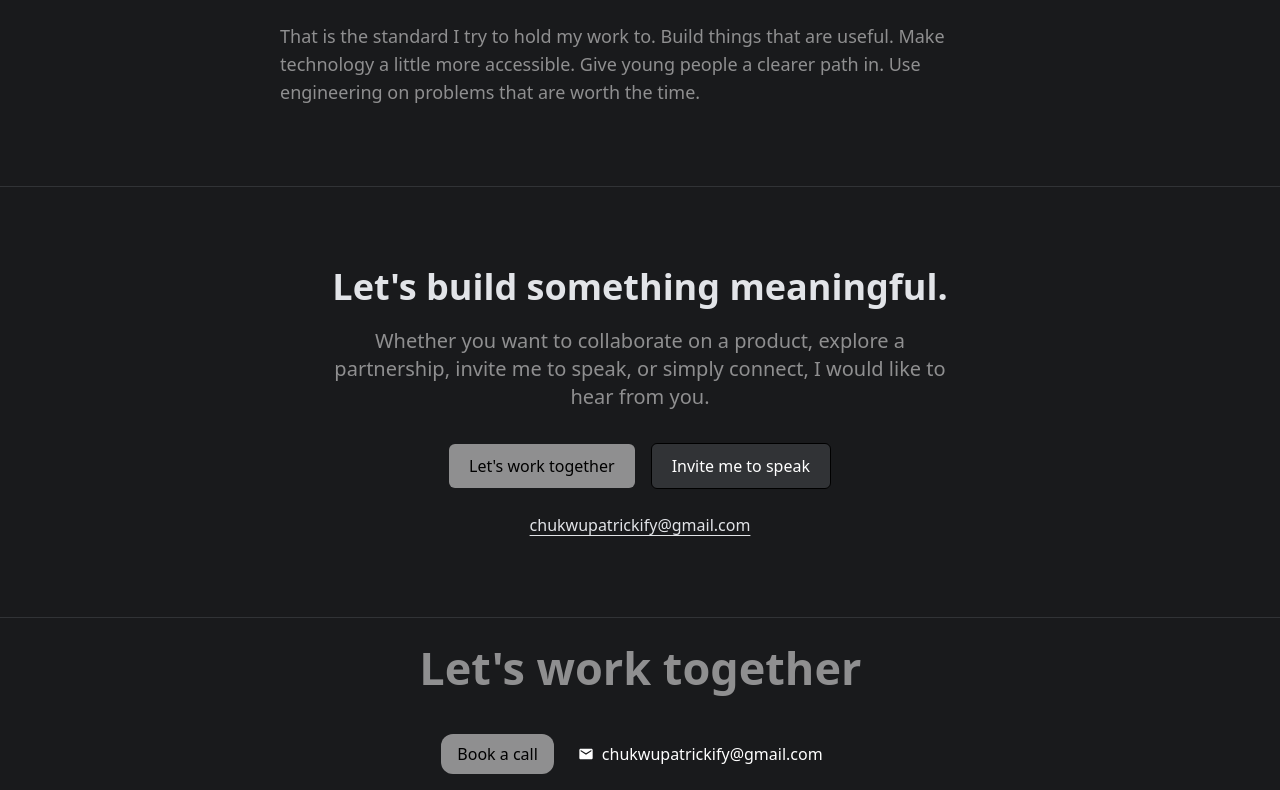
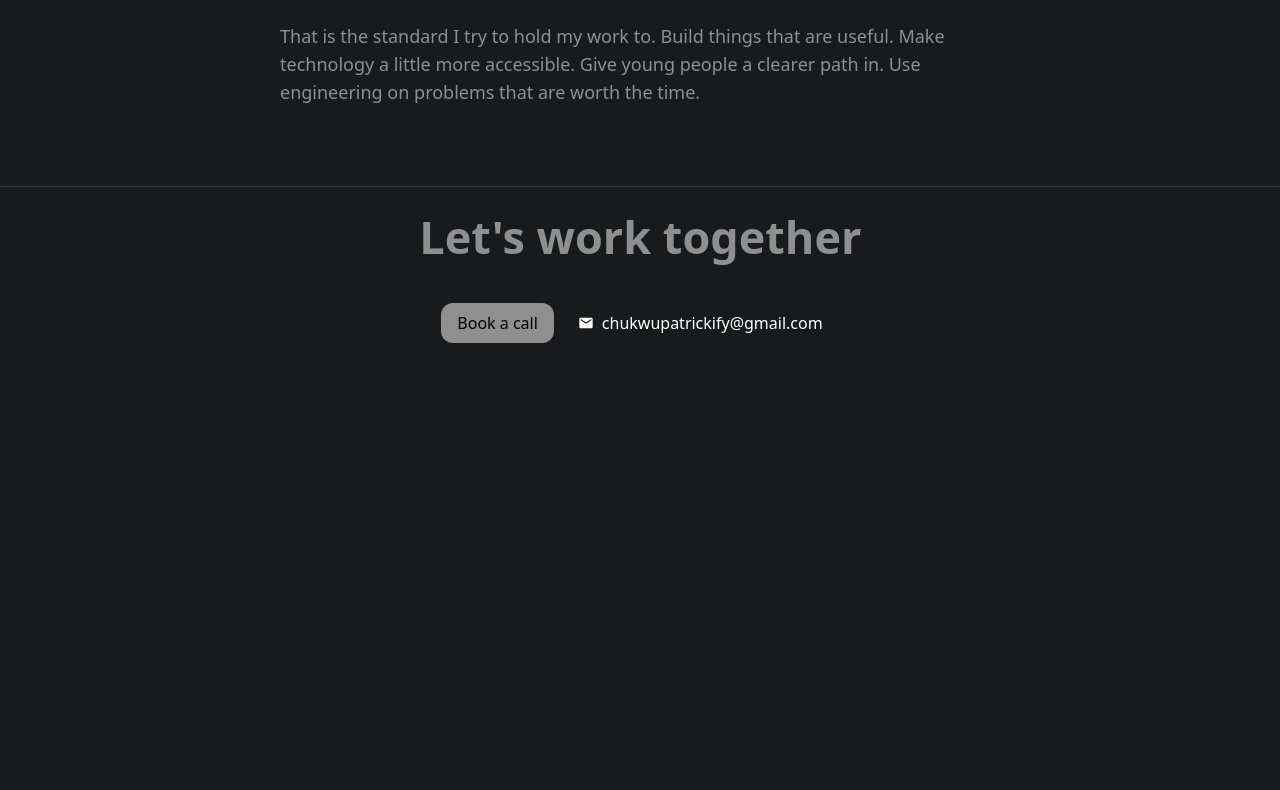
Before and after one commit to Patrick-Chukwu/Patrick-Chukwu, a React (Vite) app: page /about in a window 1280 px wide. Shown: the part 6215-7005 px from the top of the page. After the commit the page ends 6574 px from the top, so only its background shows below. Built offline with nearby package versions, Linux system fonts and the light colour scheme.

Commit message:
feat: update about page

```diff
--- a/src/pages/About.jsx
+++ b/src/pages/About.jsx
@@ -567,37 +567,7 @@ const About = () => {
           </motion.div>
         </section>
 
-        <section
-          aria-labelledby="final-cta-heading"
-          className="px-4 py-14 md:py-20 border-t border-bcolor"
-        >
-          <motion.div {...reveal} className="w-[98%] max-w-[720px] mx-auto text-left md:text-center">
-            <h2
-              id="final-cta-heading"
-              className="text-3xl md:text-4xl text-secondary font-bold"
-            >
-              Let&apos;s build something meaningful.
-            </h2>
-            <p className="text-primary text-base md:text-xl mt-5 leading-relaxed max-w-[640px] md:mx-auto">
-              Whether you want to collaborate on a product, explore a
-              partnership, invite me to speak, or simply connect, I would like
-              to hear from you.
-            </p>
-            <div className="flex flex-col sm:flex-row flex-wrap items-stretch sm:items-center md:justify-center gap-3 sm:gap-4 mt-8">
-              <Link to="/work-with-me" className={btnPrimary}>
-                Let&apos;s work together
-              </Link>
-              <Link to="/speaking" className={btnSecondary}>
-                Invite me to speak
-              </Link>
-            </div>
-            <p className="mt-6">
-              <a href="mailto:chukwupatrickify@gmail.com" className={textLink}>
-                chukwupatrickify@gmail.com
-              </a>
-            </p>
-          </motion.div>
-        </section>
+
       </main>
 
       <Footer />
```
